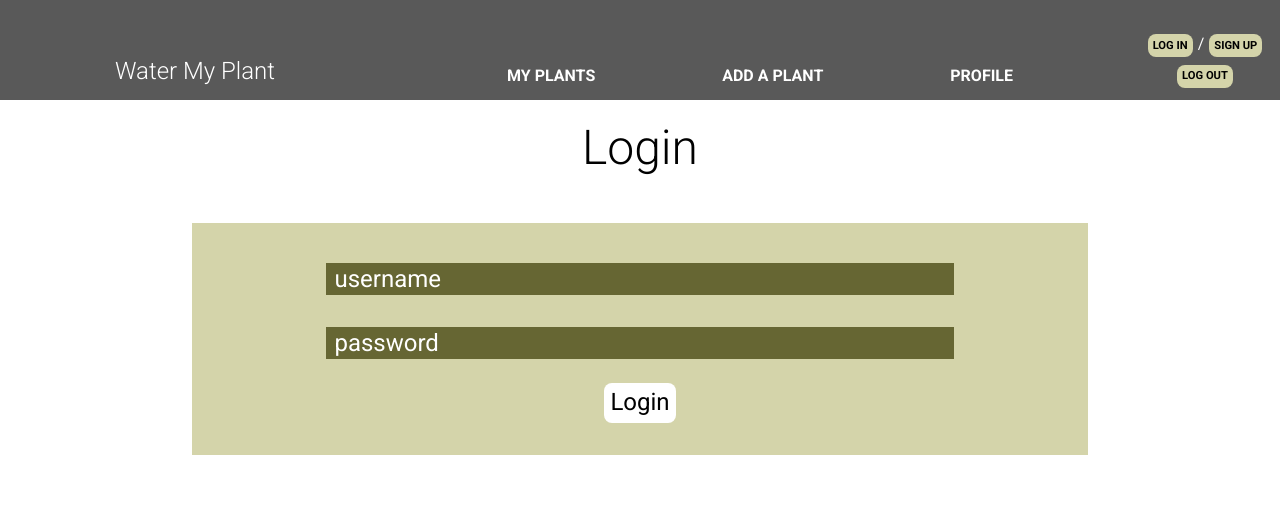
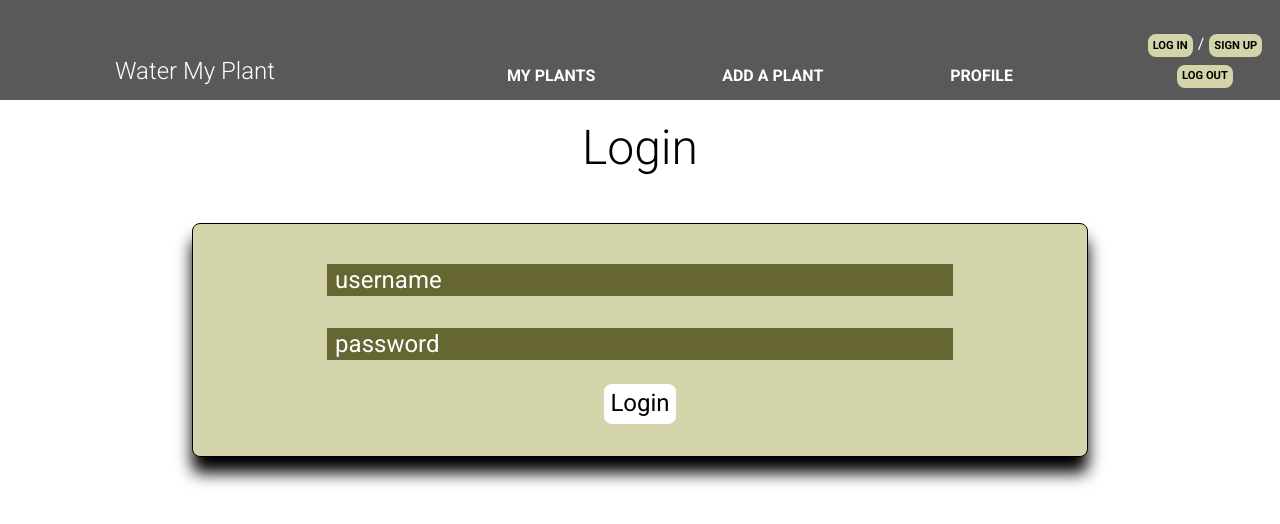
Before and after one commit to water-my-plant/Front-End, a React (Create React App) app in the folder water-my-plants/: page /login in a window 1280 px wide. Shown: the top 524 px of the page. Built offline with nearby package versions, Linux system fonts and the light colour scheme.

Commit message:
added border and shadow for FormDiv

```diff
--- a/water-my-plants/src/components/StyledComponents.js
+++ b/water-my-plants/src/components/StyledComponents.js
@@ -9,6 +9,11 @@ padding: 1.5rem 0;
   margin: 3rem auto;
   background-color: #d4d4aa;
   color: #000;
+  border: 1px solid black;
+  border-radius: .5rem;
+  -webkit-box-shadow:0 1rem 1rem black;
+  -moz-box-shadow:0 1rem 1rem black;
+  box-shadow:0 1rem 1rem black;
 `;
 
 export const Heading = styled.h1`
```
Lines whose indentation alone changed are shown as unchanged.
